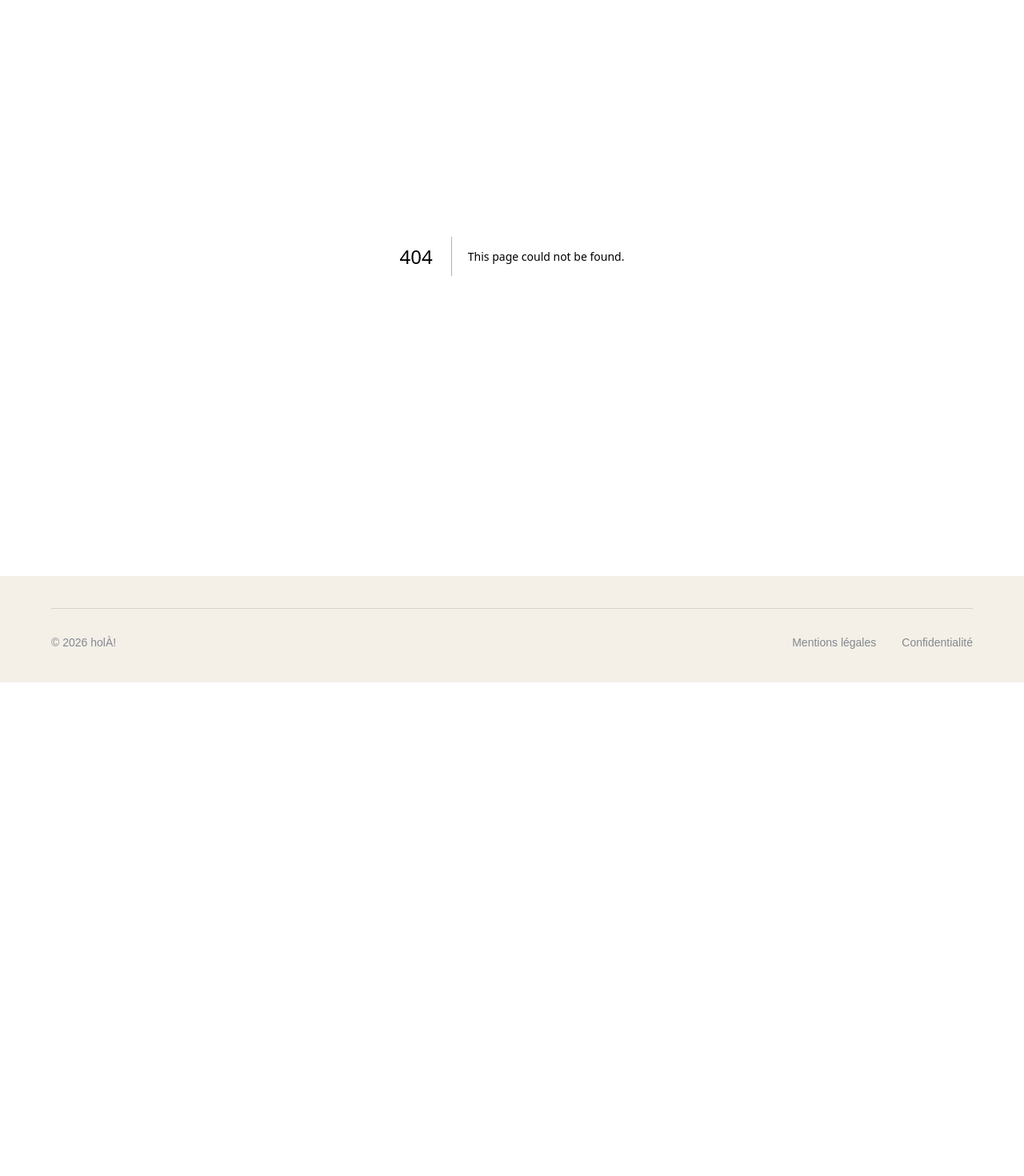
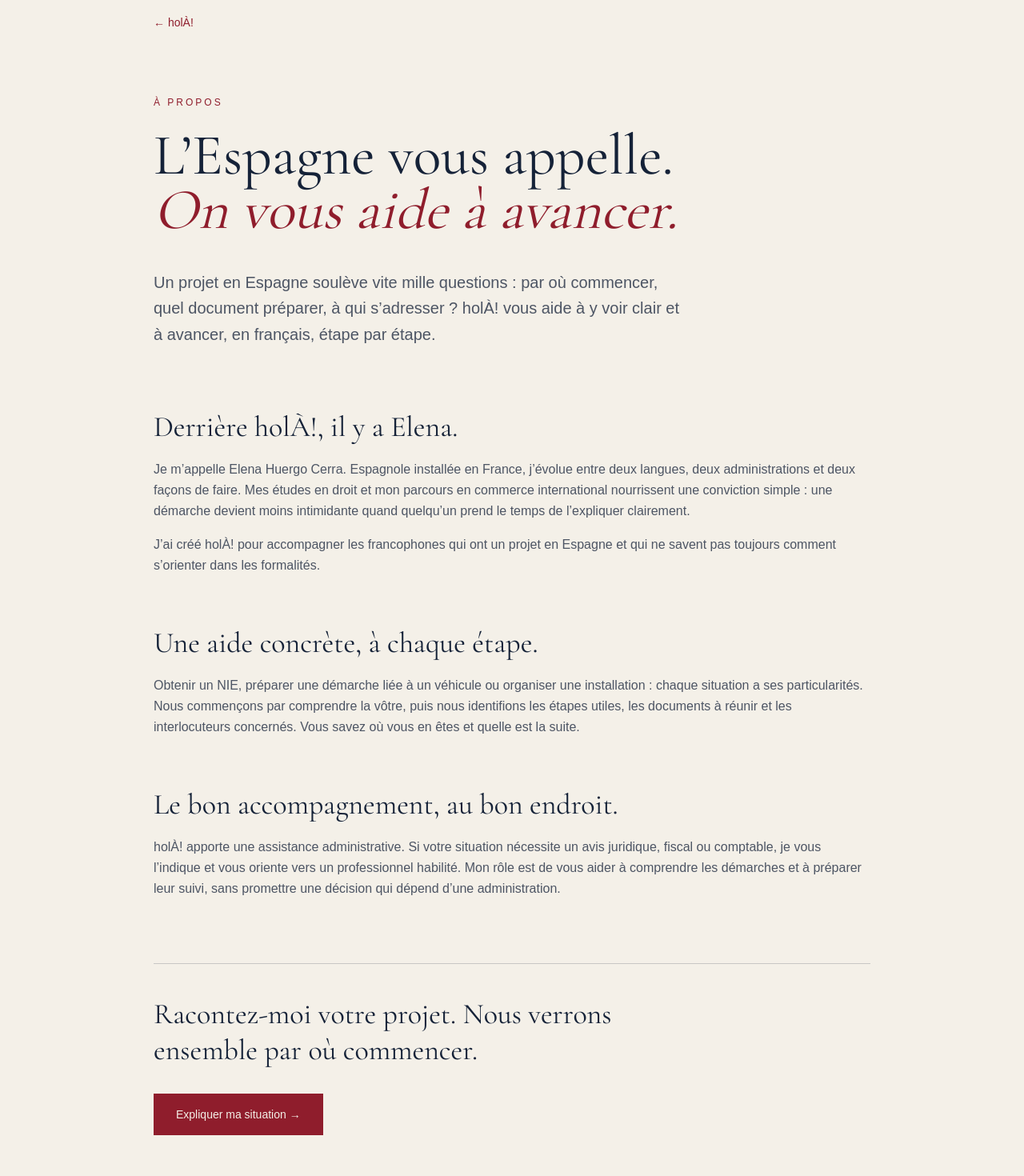
Before and after one commit to elehcf/hola, a Next.js app: page /a-propos in a window 1280 px wide. Before the commit this address had no page. Shown: the part 80-1550 px from the top of the page at 80% size. Before the commit the page ends 933 px from the top, so only its background shows below. Built offline with nearby package versions, Linux system fonts and the light colour scheme.

Commit message:
Añadir À propos al pie de página

```diff
--- /dev/null
+++ b/app/a-propos/page.tsx
@@ -0,0 +1,115 @@
+import type { Metadata } from "next";
+
+export const metadata: Metadata = {
+  title: "À propos de holÀ! | Démarches en Espagne, accompagnement en français",
+  description:
+    "Découvrez holÀ!, un accompagnement en français pour comprendre, préparer et suivre vos démarches administratives en Espagne.",
+};
+
+export default function APropos() {
+  return (
+    <main className="min-h-screen bg-ivory px-8 py-16 text-navy md:px-16 md:py-24">
+      <div className="mx-auto max-w-4xl">
+        <a href="/" className="text-sm text-blood">
+          ← holÀ!
+        </a>
+
+        <p className="mt-20 text-xs uppercase tracking-[0.25em] text-blood">
+          À propos
+        </p>
+
+        <h1
+          className="mt-6 text-5xl leading-[0.95] md:text-7xl"
+          style={{ fontFamily: "var(--font-editorial)" }}
+        >
+          L’Espagne vous appelle.
+          <br />
+          <span className="italic text-blood">On vous aide à avancer.</span>
+        </h1>
+
+        <p className="mt-10 max-w-2xl text-lg leading-relaxed text-navy/75 md:text-xl">
+          Un projet en Espagne soulève vite mille questions : par où commencer,
+          quel document préparer, à qui s’adresser ? holÀ! vous aide à y voir
+          clair et à avancer, en français, étape par étape.
+        </p>
+
+        <div className="mt-20 space-y-16 text-base leading-relaxed text-navy/75">
+          <section>
+            <h2
+              className="mb-5 text-3xl text-navy md:text-4xl"
+              style={{ fontFamily: "var(--font-editorial)" }}
+            >
+              Derrière holÀ!, il y a Elena.
+            </h2>
+
+            <p>
+              Je m’appelle Elena Huergo Cerra. Espagnole installée en France,
+              j’évolue entre deux langues, deux administrations et deux façons
+              de faire. Mes études en droit et mon parcours en commerce
+              international nourrissent une conviction simple : une démarche
+              devient moins intimidante quand quelqu’un prend le temps de
+              l’expliquer clairement.
+            </p>
+
+            <p className="mt-4">
+              J’ai créé holÀ! pour accompagner les francophones qui ont un
+              projet en Espagne et qui ne savent pas toujours comment
+              s’orienter dans les formalités.
+            </p>
+          </section>
+
+          <section>
+            <h2
+              className="mb-5 text-3xl text-navy md:text-4xl"
+              style={{ fontFamily: "var(--font-editorial)" }}
+            >
+              Une aide concrète, à chaque étape.
+            </h2>
+
+            <p>
+              Obtenir un NIE, préparer une démarche liée à un véhicule ou
+              organiser une installation : chaque situation a ses particularités.
+              Nous commençons par comprendre la vôtre, puis nous identifions
+              les étapes utiles, les documents à réunir et les interlocuteurs
+              concernés. Vous savez où vous en êtes et quelle est la suite.
+            </p>
+          </section>
+
+          <section>
+            <h2
+              className="mb-5 text-3xl text-navy md:text-4xl"
+              style={{ fontFamily: "var(--font-editorial)" }}
+            >
+              Le bon accompagnement, au bon endroit.
+            </h2>
+
+            <p>
+              holÀ! apporte une assistance administrative. Si votre situation
+              nécessite un avis juridique, fiscal ou comptable, je vous
+              l’indique et vous oriente vers un professionnel habilité. Mon
+              rôle est de vous aider à comprendre les démarches et à préparer
+              leur suivi, sans promettre une décision qui dépend d’une
+              administration.
+            </p>
+          </section>
+        </div>
+
+        <div className="mt-20 border-t border-navy/20 pt-10">
+          <p
+            className="max-w-2xl text-3xl leading-tight md:text-4xl"
+            style={{ fontFamily: "var(--font-editorial)" }}
+          >
+            Racontez-moi votre projet. Nous verrons ensemble par où commencer.
+          </p>
+
+          <a
+            href="/demande"
+            className="mt-8 inline-block bg-blood px-7 py-4 text-sm text-ivory transition-opacity hover:opacity-85"
+          >
+            Expliquer ma situation →
+          </a>
+        </div>
+      </div>
+    </main>
+  );
+}
--- a/app/components/Footer.tsx
+++ b/app/components/Footer.tsx
@@ -6,6 +6,12 @@ export default function Footer() {
         <span>© {new Date().getFullYear()} holÀ!</span>
 
         <div className="flex flex-wrap gap-x-8 gap-y-3">
+        <a
+  href="/a-propos"
+  className="transition-colors hover:text-blood"
+>
+  À propos
+</a>
           <a
             href="/mentions-legales"
             className="transition-colors hover:text-blood"
--- a/app/page.tsx
+++ b/app/page.tsx
@@ -77,7 +77,7 @@ export default function Home() {
           </a>
 
           <a
-            href="#a-propos"
+            href="/a-propos"
             className="text-xl transition-colors duration-300 hover:text-blood"
           >
             À propos
```
